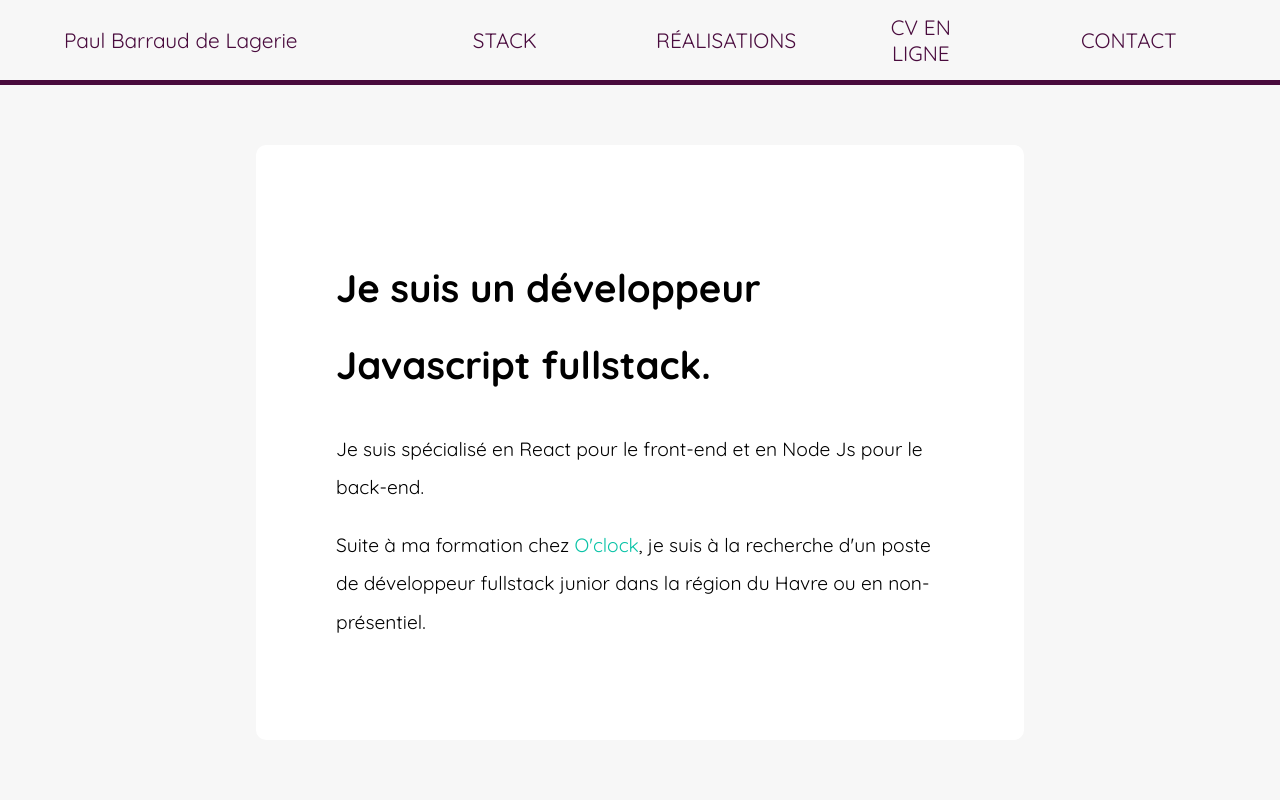
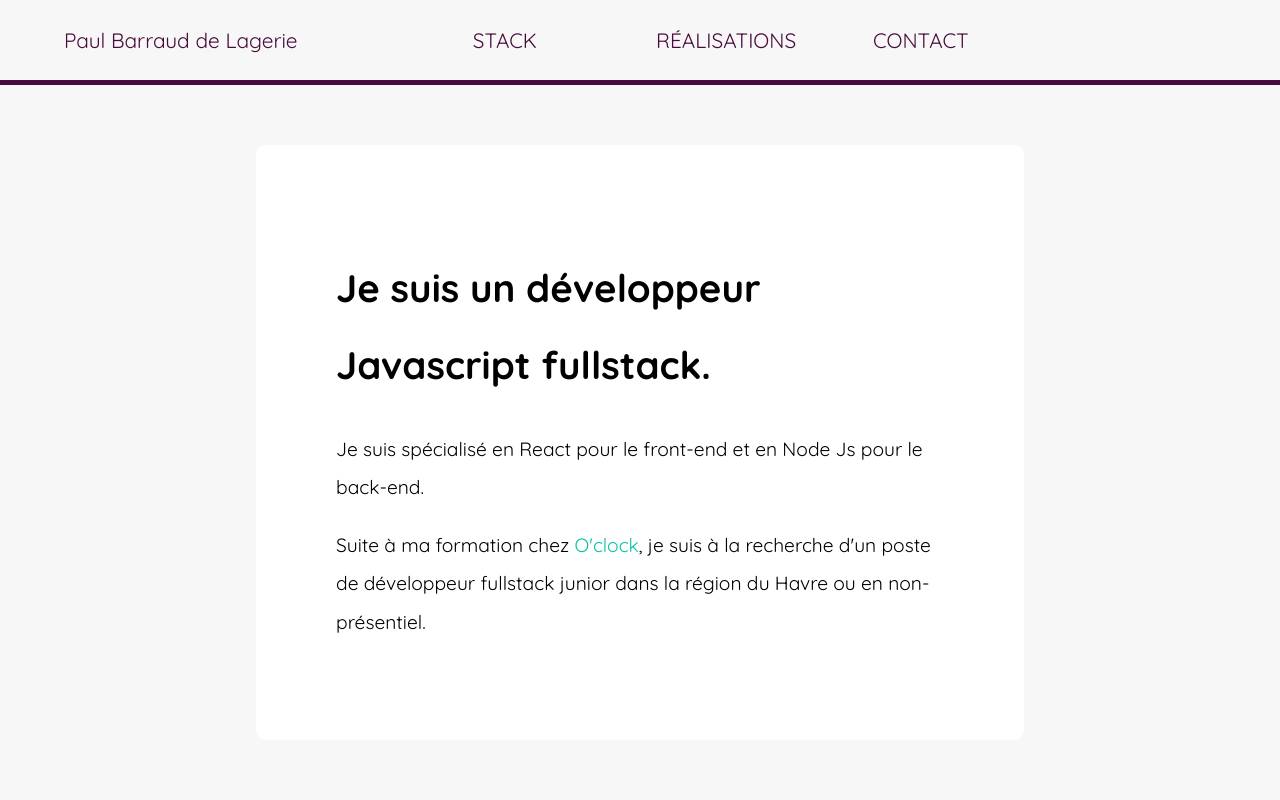
Before and after one commit to paulvscode/mycv, a React (Create React App) app: page / in a window 1280 px wide. Shown: the top 800 px of the page. Built offline with nearby package versions, Linux system fonts and the light colour scheme.

Commit message:
removed cvenligne

```diff
--- a/src/App.css
+++ b/src/App.css
@@ -14,7 +14,7 @@
   grid-template-columns: 2fr 1fr 1fr 1fr 1fr;
   grid-template-rows: 1fr;
   gap: 0px 0px;
-  grid-template-areas: "navbar-name navbar-stack navbar-realisation navbar-cvenligne navbar-contact";
+  grid-template-areas: "navbar-name navbar-stack navbar-realisation navbar-contact";
   justify-content: center;
   align-items: center;
   background-color: #f7f7f7;
@@ -26,6 +26,7 @@
   width: 100%;
   position: fixed;
   height: 10vh;
+  z-index: 1;
 }
 
 .navbar-name {
--- a/src/App.js
+++ b/src/App.js
@@ -5,7 +5,7 @@ import "./App.css";
 import JobTitle from "./Components/JobTitle/index";
 import Realisations from "./Components/Realisations/index";
 import Contact from "./Components/Contact/index";
-import CvEnLigne from "./Components/CvEnLigne/index";
+// import CvEnLigne from "./Components/CvEnLigne/index";
 import Stack from "./Components/Stack/index";
 import Footer from "./Components/Footer/index";
 import UpArrow from "./Components/UpArrow/index";
@@ -26,8 +26,6 @@ function App() {
       window.removeEventListener("scroll", logit);
     };
   });
-
-  console.log(scrollY);
 
   let changeBg = "grid-container-navbar ";
   let changeColorNav = "";
@@ -77,7 +75,7 @@ function App() {
                 Réalisations
               </div>
             </Link>
-            <Link
+            {/* <Link
               activeClass='active'
               to='cv'
               spy={true}
@@ -88,7 +86,7 @@ function App() {
               <div className={"navbar-cvenligne " + changeColorNav}>
                 Cv en ligne
               </div>
-            </Link>
+            </Link> */}
             <Link
               activeClass='active'
               to='contact'
@@ -109,9 +107,9 @@ function App() {
           <div id='realisations'>
             <Realisations />
           </div>
-          <div id='cv'>
+          {/* <div id='cv'>
             <CvEnLigne />
-          </div>
+          </div> */}
           <div id='contact'>
             <Contact />
           </div>
--- a/src/Components/Contact/index.js
+++ b/src/Components/Contact/index.js
@@ -7,9 +7,7 @@ import { useForm } from "react-hook-form";
 init("user_0CrOptuBnm7Nb076RUCzg");
 
 const Contact = () => {
-  const ref = React.useRef();
-
-  const { register, handleSubmit, watch, errors } = useForm();
+  const { register, handleSubmit } = useForm();
 
   const onSubmit = (data) => {
     sendForm("default_service", "template_rwzn49c", "#contact-form").then(
@@ -30,21 +28,21 @@ const Contact = () => {
           <input
             type='text'
             name='user_name'
-            ref={{ ...register("user_name") }}
+            register={register}
             placeholder='Name'
           />
           <br />
           <input
             type='email'
             name='user_email'
-            ref={{ ...register("user_email") }}
+            register={register}
             placeholder='Email'
           />
           <br />
           <textarea
             className='text-area-form'
             name='message'
-            ref={{ ...register("Message") }}
+            register={register}
             placeholder='Message'
           />
           <br />
```
